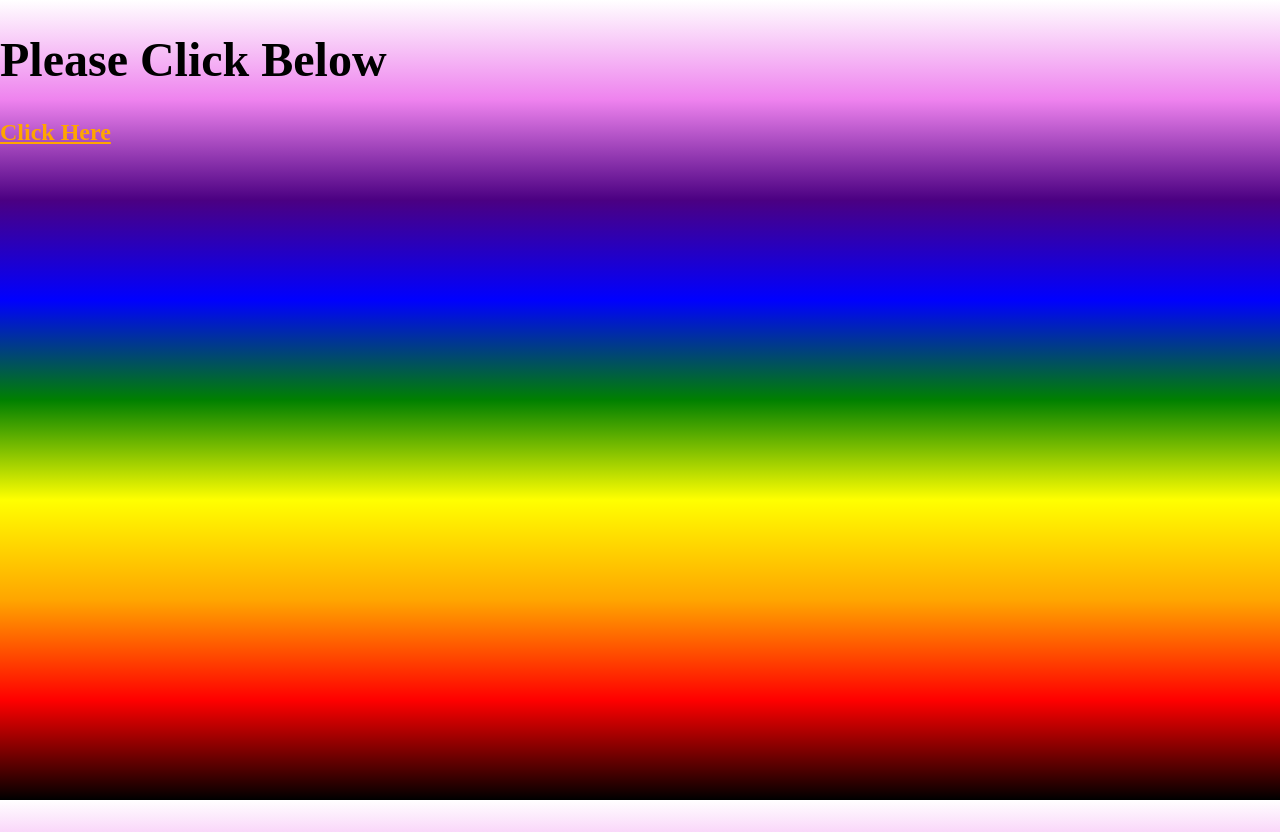
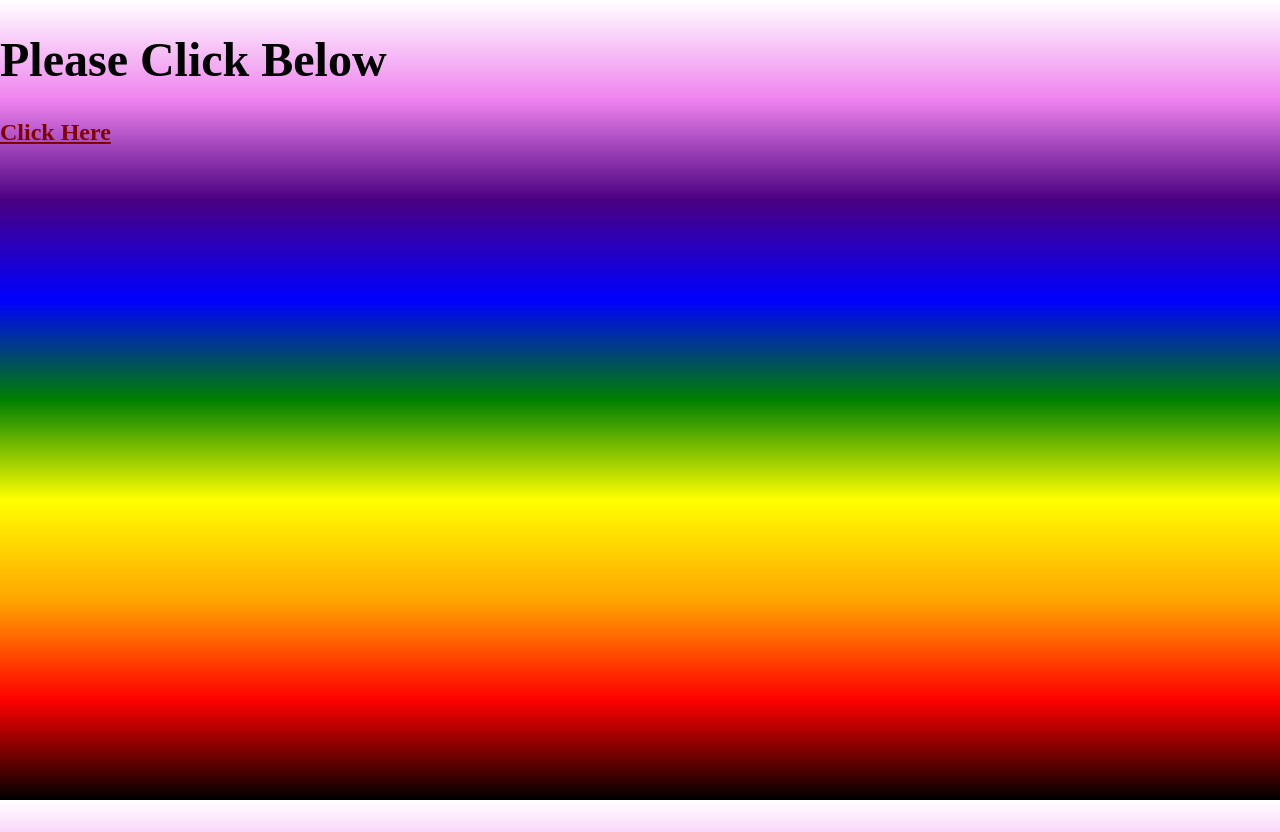
Before and after one commit to nnrogers515/HappyBirthday, a plain HTML site: page index.html in a window 1280 px wide. Drawn offline with Linux system fonts and the light colour scheme.

Commit message:
Update index.css

```diff
--- a/assets/css/index.css
+++ b/assets/css/index.css
@@ -13,5 +13,5 @@ body {
 }
 
 a {
-    color: orange;
+    color: maroon;
 }
```
